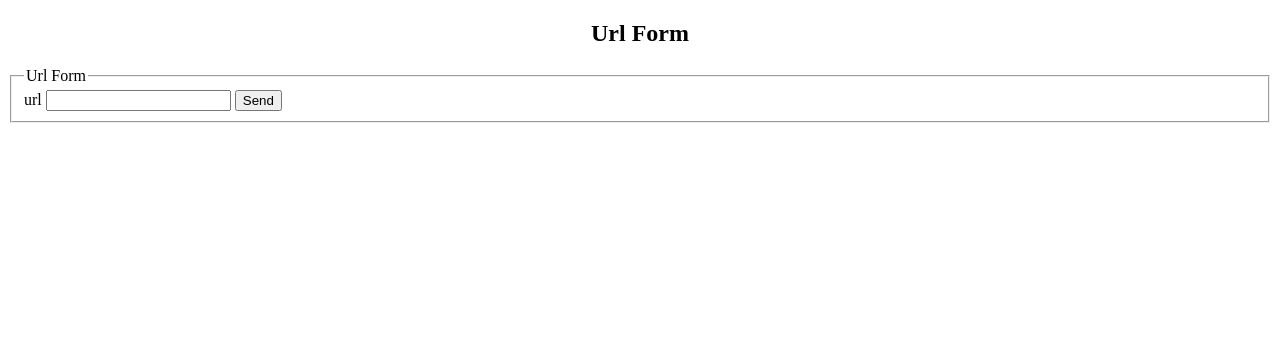
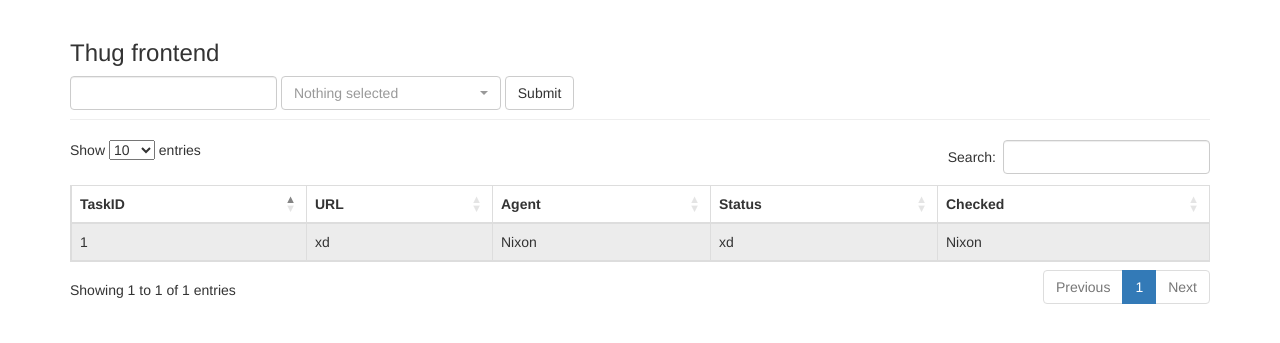
Before and after one commit to trhlikpa/thug-framework, a Flask app: page / in a window 1280 px wide. Shown: the top 343 px of the page. Run offline with Flask 2, Linux system fonts and the light colour scheme; some libraries are stand-ins or nearby versions.

Commit message:
-initial commit2

```diff
--- a/config.json
+++ b/config.json
@@ -4,8 +4,8 @@
   "SECRET_KEY": "secret-key",
   "THREADS_PER_PAGE": 2,
 
-  "CELERY_BROKER_URL": "redis://redis:6379",
-  "CELERY_RESULT_BACKEND": "redis://redis:6379",
+  "CELERY_BROKER_URL": "redis://localhost:6379",
+  "CELERY_RESULT_BACKEND": "redis://localhost:6379",
   "CELERY_TIMEZONE": "UTC",
   "CELERY_ACCEPT_CONTENT":["application/json"],
   "CELERY_TASK_SERIALIZER":"json",
--- a/docker-compose.yml
+++ b/docker-compose.yml
@@ -5,6 +5,8 @@ db:
 
 redis:
   image: redis:latest
+  ports:
+    - "5672:5672"
   environment:
     - REDIS_PWD=mypass
 
--- a/thugworker/thugtask.py
+++ b/thugworker/thugtask.py
@@ -13,3 +13,8 @@ celery.conf.update(config)
 def add(x):
     sleep(30)
     return x
+
+
+class ThugTask:
+    def __init__(self):
+        pass
--- a/webclient/app.py
+++ b/webclient/app.py
@@ -1,9 +1,7 @@
 import json
-from flask import Flask, request, session, render_template, redirect, url_for, flash
-from flask.ext.wtf import Form
-from wtforms import StringField, SubmitField
-from wtforms.validators import URL
 
+import sys
+from flask import Flask, request, render_template, jsonify, url_for
 from thugworker.thugtask import add
 
 with open('../config.json') as f:
@@ -12,21 +10,46 @@ with open('../config.json') as f:
 app = Flask(__name__)
 app.config.update(config)
 
-
-@app.route('/', methods=['GET', 'POST'])
-def index():
-    form = UrlForm()
-
-    if request.method == 'POST':
-        if form.validate():
-            add.delay(form.url.data)
-
-    return render_template('index.html', form=form)
+tasks = list()
 
 
-class UrlForm(Form):
-    url = StringField('url', validators=[URL()])
-    submit = SubmitField("Send")
+@app.route('/')
+def index():
+    return render_template('index.html', tasks=tasks)
+
+
+@app.route('/thugtask', methods=['POST'])
+def thugtask():
+    data = {}
+    json_data = json.loads(request.data)
+
+    for entry in json_data:
+        data.setdefault(entry['name'], []).append(entry['value'])
+
+    return jsonify({}), 202, {'Location': url_for('taskstatus', task_id=1)}
+
+
+@app.route('/status/<task_id>')
+def taskstatus(task_id):
+    task = add.AsyncResult(task_id)
+    if task.state == 'PENDING':
+        response = {
+            'state': task.state,
+            'status': 'Pending...'
+        }
+    elif task.state != 'FAILURE':
+        response = {
+            'state': task.state,
+            'status': task.info.get('status', '')
+        }
+        if 'result' in task.info:
+            response['result'] = task.info['result']
+    else:
+        response = {
+            'state': task.state,
+            'status': str(task.info)
+        }
+    return jsonify(response)
 
 
 if __name__ == '__main__':
--- a/webclient/requirements.txt
+++ b/webclient/requirements.txt
@@ -4,3 +4,4 @@ flask
 Flask-WTF
 redis
 flower
+Flask-Sijax
--- a/webclient/templates/index.html
+++ b/webclient/templates/index.html
@@ -1,22 +1,101 @@
-<!doctype html>
-<html xmlns:font-weight="http://www.w3.org/1999/xhtml">
-   <body>
+<!DOCTYPE html>
+<html lang="en">
+<head>
+    <meta charset="utf-8">
+    <title>Project Title</title>
+    <meta name="viewport" content="width=device-width, initial-scale=1.0">
 
-      <h2 style = "text-align: center;">Url Form</h2>
+    <link href="https://maxcdn.bootstrapcdn.com/bootstrap/3.3.6/css/bootstrap.min.css" rel="stylesheet">
+    <link href="https://cdn.datatables.net/1.10.11/css/dataTables.bootstrap.min.css" rel="stylesheet">
+    <link href="https://cdn.datatables.net/responsive/2.0.2/css/responsive.bootstrap.min.css" rel="stylesheet">
+    <link rel="stylesheet" href="https://cdnjs.cloudflare.com/ajax/libs/bootstrap-select/1.10.0/css/bootstrap-select.min.css">
 
-      {% for message in form.url.errors %}
-         <div>{{ message }}</div>
-      {% endfor %}
+</head>
+<body>
 
-      <form action="" method="post" name="addurl">
-         <fieldset>
-            <legend>Url Form</legend>
-            {{ form.hidden_tag() }}
-                {{ form.url.label }}
-                {{ form.url }}
-                {{ form.submit }}
-         </fieldset>
-      </form>
+<div class="container">
+    <div class="page-header">
+        <h3> Thug frontend </h3>
+        <div class="row">
+            <div class="col-lg-12">
+                <form id="urlform" class="form-inline" role="form">
+                    <div class="form-group">
+                        <label class="sr-only" for="urlinput">Enter URL:</label>
+                        <input name="url" type="url" class="form-control" id="urlinput">
+                    </div>
+                    <div class="form-group">
+                        <label class="sr-only" for="useragent">Choose user agent:</label>
+                        <select name="useragent" id="useragent" class="selectpicker" multiple data-actions-box="true">
+                            <option value="winxpie60">Internet Explorer 6.0</option>
+                            <option value="winxpchrome20">Chrome 20.0.1132.47</option>
+                        </select>
+                    </div>
+                    <button type="submit" class="btn btn-default">Submit</button>
+                </form>
+            </div>
+        </div>
+    </div>
+    <table id="example" class="table table-striped table-bordered dt-responsive nowrap" cellspacing="0" width="100%">
+        <thead>
+        <tr>
+            <th>TaskID</th>
+            <th>URL</th>
+            <th>Agent</th>
+            <th>Status</th>
+            <th>Checked</th>
+        </tr>
+        </thead>
+        <tbody>
+        <tr>
+            <td>1</td>
+            <td>xd</td>
+            <td>Nixon</td>
+            <td>xd</td>
+            <td>Nixon</td>
+        </tr>
+        </tbody>
+    </table>
+</div>
 
-   </body>
+<script src="https://ajax.googleapis.com/ajax/libs/jquery/1.12.2/jquery.min.js"></script>
+<script src="https://cdn.datatables.net/1.10.11/js/jquery.dataTables.min.js"></script>
+<script src="https://cdn.datatables.net/1.10.11/js/dataTables.bootstrap.min.js"></script>
+<script src="https://cdn.datatables.net/responsive/2.0.2/js/dataTables.responsive.min.js"></script>
+<script src="https://cdn.datatables.net/responsive/2.0.2/js/responsive.bootstrap.min.js"></script>
+
+<script src="https://cdnjs.cloudflare.com/ajax/libs/bootstrap-select/1.10.0/js/bootstrap-select.min.js"></script>
+<script src="https://maxcdn.bootstrapcdn.com/bootstrap/3.3.6/js/bootstrap.min.js"></script>
+
+
+<script type=text/javascript>
+    $SCRIPT_ROOT = {{ request.script_root|tojson|safe }};
+</script>
+
+<script>
+    $(document).ready(function() {
+    $('#example').DataTable();
+    });
+</script>
+
+<script>
+    $("#urlform").submit(function (event) {
+        $.ajax({
+            type: 'POST',
+            url: $SCRIPT_ROOT + '/thugtask',
+            data: JSON.stringify($("#urlform").serializeArray()),
+            contentType: 'application/json;charset=UTF-8',
+            dataType: 'json',
+            success: function (data, status, request) {
+                var status_url = request.getResponseHeader('Location');
+            },
+            error: function () {
+                alert('Unexpected error');
+            }
+        });
+        event.preventDefault();
+    });
+</script>
+
+
+</body>
 </html>
```
